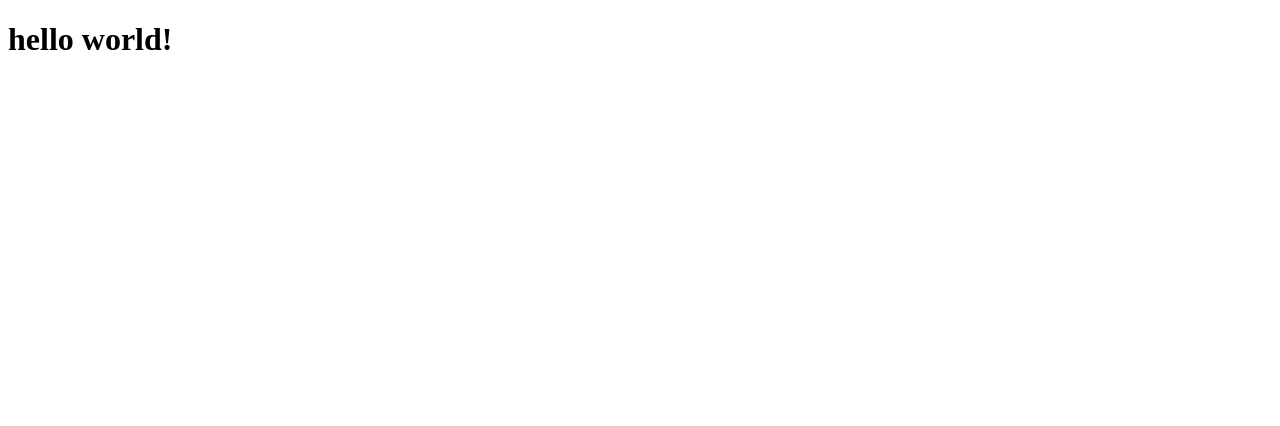
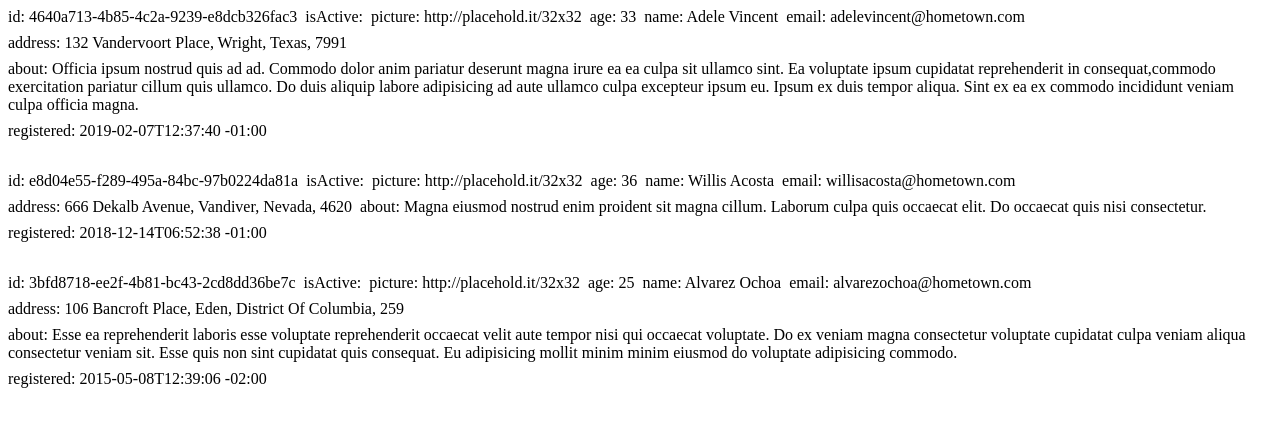
Before and after one commit to lyolishe/Esprow, a React app: page / in a window 1280 px wide. Shown: the top 426 px of the page. Built offline with nearby package versions, Linux system fonts and the light colour scheme.

Commit message:
[feat]: выводит базу

```diff
--- a/src/Pages/Main/Main.tsx
+++ b/src/Pages/Main/Main.tsx
@@ -1,5 +1,13 @@
-import React from 'react';
+import React, { useEffect } from 'react';
+import { useDispatch } from 'react-redux';
+import { setUsersListEvent } from '@pages/Main/store/store';
+import users from '@shared/data.json';
+import { List } from '@pages/Main/components/List/List';
 
 export const Main: React.FC = () => {
-  return <h1> hello world! </h1>
-}
+  const dispatch = useDispatch();
+  useEffect(() => {
+    dispatch(setUsersListEvent(users));
+  }, [dispatch]);
+  return <List />;
+};
--- a/src/Pages/Main/components/List/List.css
+++ b/src/Pages/Main/components/List/List.css
@@ -1,4 +1,12 @@
 .root {
   display: flex;
   flex-direction: column;
+  gap: 32px;
 }
+
+.item {
+  display: flex;
+  gap: 8px;
+  align-items: center;
+  flex-wrap: wrap;
+}
--- /dev/null
+++ b/src/Pages/Main/components/List/List.tsx
@@ -0,0 +1,22 @@
+import React, { FC } from 'react';
+import { useSelector } from 'react-redux';
+import { getUsers } from '@pages/Main/selectors';
+import { ListItem } from '@pages/Main/components/List/ListItem';
+
+import css from './List.css';
+
+export const List: FC = () => {
+  const users = useSelector(getUsers);
+
+  if (!users || users.length === 0) {
+    return null;
+  }
+
+  return (
+    <div className={css.root}>
+      {users.map((user) => (
+        <ListItem {...user} key={user.id} />
+      ))}
+    </div>
+  );
+};
--- /dev/null
+++ b/src/Pages/Main/components/List/ListItem.tsx
@@ -0,0 +1,20 @@
+import React, { FC, useCallback, useMemo } from 'react';
+import { UserDTO } from '@shared/types';
+import { useDispatch } from 'react-redux';
+
+import css from './List.css';
+
+export const ListItem: FC<UserDTO> = (user) => {
+  const dispatch = useDispatch();
+  // const onEdit = useCallback(dispatch(event(user.id)))
+  const propsToShow = useMemo(() => Object.entries(user).filter(([_, value]) => typeof value !== 'object'), [user]);
+  return (
+    <div className={css.item}>
+      {propsToShow.map(([key, value]) => (
+        <span>
+          {key}: {value}
+        </span>
+      ))}
+    </div>
+  );
+};
--- a/webpack.config.ts
+++ b/webpack.config.ts
@@ -32,12 +32,22 @@ const config = {
       },
       {
         test: /\.css$/,
-        use: ['style-loader', 'css-loader'],
+        use: [
+          'style-loader',
+          {
+            loader: 'css-loader',
+            options: {
+              modules: {
+                namedExport: false,
+              },
+            },
+          },
+        ],
       },
     ],
   },
   resolve: {
-    extensions: ['.tsx', '.ts', '.js'],
+    extensions: ['.tsx', '.ts', '.js', '.css'],
     alias: {
       '@pages': path.resolve(__dirname, 'src/Pages'),
       '@shared': path.resolve(__dirname, 'src/Shared'),
```
Also changed, not shown: src/Shared/declaration.d.ts (added, +7 -0 lines), 2 other files (tests, documents, lock files or other folders).
